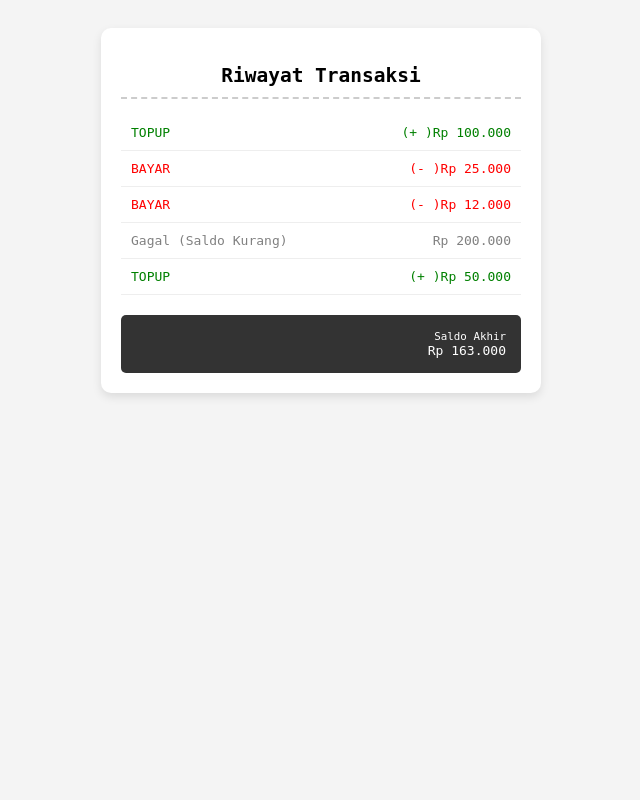
After one commit to ishowvallz/webn, a PHP site: page /pertemuan6.php in a window 1280 px wide. The commit adds this page. Shown: the whole page, without its empty margins (319-959 px from the left). Run offline with PHP 8.4, Linux system fonts and the light colour scheme.

Commit message:
Menambahkan pertemuan6.php

```diff
--- a/pertemuan5.php
+++ b/pertemuan5.php
@@ -85,4 +85,4 @@
         </tbody>
     </table>
 </body>
-</html>
+</html/
--- /dev/null
+++ b/pertemuan6.php
@@ -0,0 +1,106 @@
+<html lang="en">
+<head>
+    <meta charset="UTF-8">
+    <meta name="viewport" content="width=device-width, initial-scale=1.0">
+    <title>Praktikum Pertemuan 6 - Dompet Digital</title>
+    <style>
+        body {
+            font-family: monospace;
+            padding: 20px;
+            background-color: #f4f4f4;
+        }
+
+        .container {
+            background: white;
+            width: 400px;
+            margin: auto;
+            padding: 20px;
+            border-radius: 10px;
+            box-shadow: 0 4px 10px rgba(0, 0, 0, 0.1);
+        }
+
+        h2 {
+            text-align: center;
+            border-bottom: 2px dashed #ccc;
+            padding-bottom: 10px;
+        }
+
+        .transaksi-item {
+            padding: 10px;
+            border-bottom: 1px solid #eee;
+            display: flex;
+            justify-content: space-between;
+        }
+
+        .masuk {
+            color: green;
+        }
+
+        .keluar {
+            color: red;
+        }
+
+        .saldo-box {
+            background-color: #333;
+            color: white;
+            padding: 15px;
+            border-radius: 5px;
+            margin-top: 20px;
+            text-align: right;
+            font-size: 1,2em;
+        }
+    </style>
+</head>
+<body>
+    <div class="container">
+        <h2>Riwayat Transaksi</h2>
+
+    <?php
+        function formatRupiah($angka) {
+            $hasil = "Rp " . number_format($angka, 0, ',', '.');
+            return $hasil;
+        };
+
+        function transaksi(&$saldo_dompet, $jumlah, $jenis){
+            $class_css = "";
+            $tanda = "";
+
+            if($jenis == "topup") {
+                $saldo_dompet = $saldo_dompet + $jumlah;
+                $class_css = "masuk";
+                $tanda = "+ ";
+            } else if($jenis == "bayar") {
+                if($saldo_dompet >= $jumlah) {
+                    $saldo_dompet = $saldo_dompet - $jumlah;
+                    $class_css = "keluar";
+                    $tanda = "- ";
+                } else {
+                    echo "<div class = 'transaksi-item' style = 'color:grey'>";
+                    echo "<span> Gagal (Saldo Kurang) </span>";
+                    echo "<span>" . formatRupiah($jumlah) . "</span>";
+                    echo "</div>";
+                    return;
+                }
+            }
+
+            echo "<div class = 'transaksi-item {$class_css}'>";
+            echo "<span>" . strtoupper($jenis) . "</span>";
+            echo "<span>($tanda)" . formatRupiah($jumlah) . "</span>";
+            echo "</div>";
+        }
+
+        $saldo_saya = 50000;
+        transaksi($saldo_saya, 100000, "topup");
+        transaksi($saldo_saya, 25000, "bayar");
+        transaksi($saldo_saya, 12000, "bayar");
+        transaksi($saldo_saya, 200000, "bayar");
+        transaksi($saldo_saya, 50000, "topup");
+    ?>
+
+        <div class="saldo-box">
+            <small>Saldo Akhir</small>
+            <div><?php echo formatRupiah($saldo_saya); ?></div>
+        </div>
+    </div>
+</body>
+</html>
```
